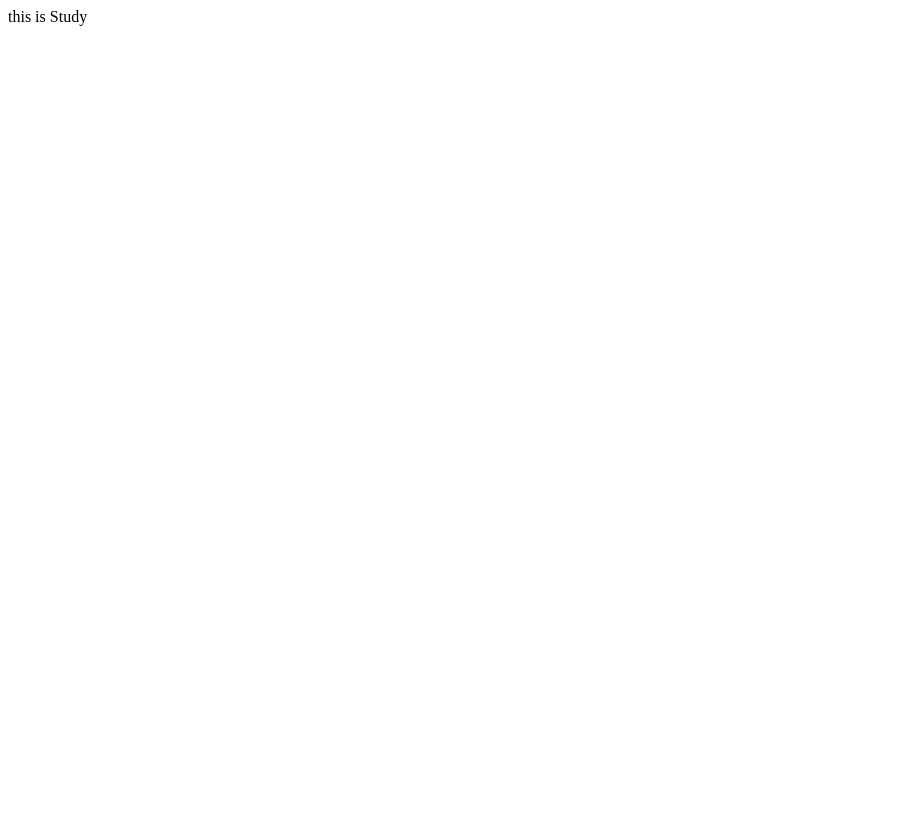
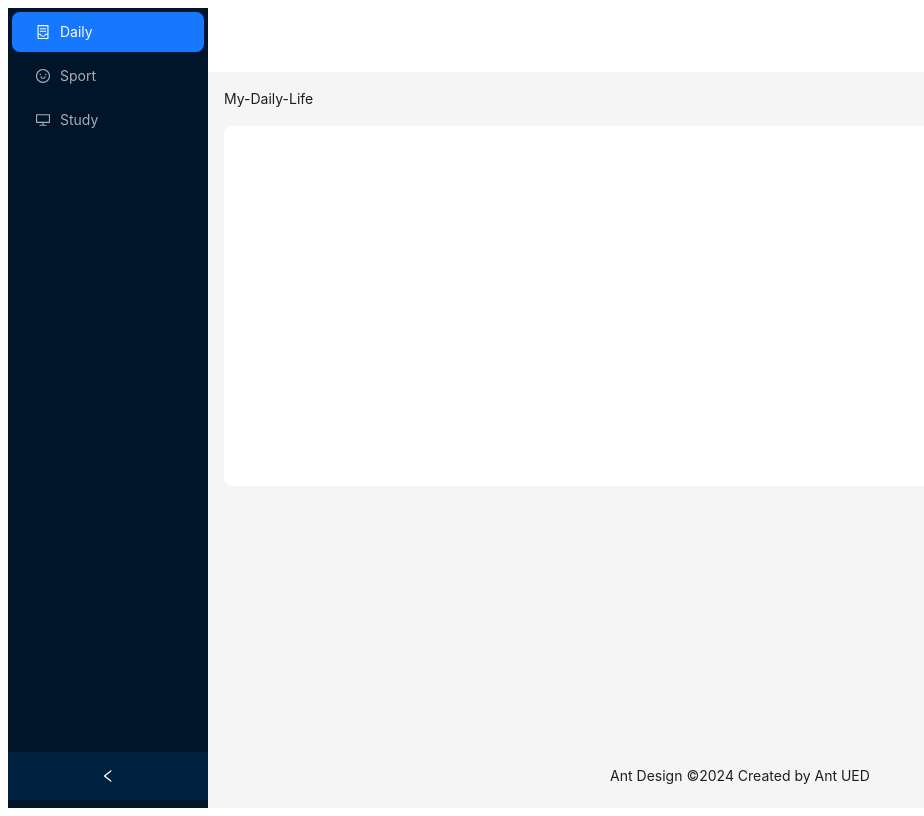
Before and after one commit to continuing2022/first-react, a React (Create React App) app: page /3 in a window 1280 px wide. Shown: the whole page, without its empty margins (0-924 px from the left). Built offline with nearby package versions, Linux system fonts and the light colour scheme.

Commit message:
完成每日计划所有功能

```diff
--- /dev/null
+++ b/src/apis/Daily/index.js
@@ -0,0 +1,50 @@
+import axios from "axios";
+
+export const fetchData = async () => {
+    try {
+        const res = await axios({
+            url: 'https://q6zv39.laf.run/get_list',
+            method: 'GET'
+        });
+        return res.data.list; // 返回数据列表
+    } catch (error) {
+        console.log(error);
+    }
+};
+
+
+export const fetchChangeData = async (paras) => {
+    try {
+        await axios({
+            url: "https://q6zv39.laf.run/add-todo",
+            method: "POST",
+            data: paras,
+        })
+    } catch (error) {
+        console.log(error)
+    }
+}
+
+export const fetchUpdataData = async (id) => {
+    try {
+        await axios({
+            url: "https://q6zv39.laf.run/update_todo",
+            method: "POST",
+            data: { id },
+        })
+    } catch (error) {
+        console.log(error)
+    }
+}
+
+export const fetchDelData = async (id) => {
+    try {
+        await axios({
+            url: "https://q6zv39.laf.run/del_todo",
+            method: "POST",
+            data: { id },
+        })
+    } catch (error) {
+        console.log(error)
+    }
+}
--- a/src/pages/Home/index.css
+++ b/src/pages/Home/index.css
@@ -54,15 +54,13 @@
             width: 90%;
             margin-top: 10px;
             display: flex;
+            flex-direction: column;
 
             .plans {
                 display: flex;
                 width: 100%;
-
-                p {
-                    margin-left: auto;
-                    color: red;
-                }
+                justify-content: space-between;
+                align-items: center;
 
             }
         }
--- a/src/pages/Sport/index.js
+++ b/src/pages/Sport/index.js
@@ -1,7 +1,111 @@
+import React, { useState } from 'react';
+
+import {
+    DesktopOutlined,
+    SmileOutlined,
+    ContainerOutlined,
+
+
+} from '@ant-design/icons';
+
+import { Breadcrumb, Layout, Menu, theme } from 'antd';
+import { useNavigate } from 'react-router-dom';
+
+
+// 输入框
+
+// const onSearch = (value, _e, info) => console.log(info?.source, value);
+const { Header, Content, Footer, Sider } = Layout;
+function getItem(label, key, icon, children) {
+    return {
+        key,
+        icon,
+        children,
+        label,
+    };
+}
+const items = [
+    // 这是左边框
+    getItem('Daily', '1', <ContainerOutlined />),
+    getItem('Sport', '2', <SmileOutlined />),
+    getItem('Study', '3', <DesktopOutlined />),
+];
 const Sport = () => {
+    const [collapsed, setCollapsed] = useState(false);
+    const {
+        token: { colorBgContainer, borderRadiusLG },
+    } = theme.useToken();
+
+    // 点击不同的窗口跳转到不同页面
+    const navigate = useNavigate()
+    const onJump = (key) => {
+        console.log(key)
+        if (key === '1') {
+            navigate('/')
+        } else {
+            navigate(`/${key}`)
+        }
+        // navigate(`/{value}`)
+    }
+
+
+
+
     return (
-        <div>this is Sport</div>
-    )
-}
+        <Layout
+            style={{
+                minHeight: '100vh',
+            }}
+        >
+            <Sider collapsible collapsed={collapsed} onCollapse={(value) => setCollapsed(value)}>
+                <div className="demo-logo-vertical" />
+                {/* 这是导航窗口 */}
+                <Menu theme="dark" defaultSelectedKeys={['1']} mode="inline"
+                    items={items}
+                    onClick={({ key }) => onJump(key)} />
+            </Sider>
+            <Layout>
+                <Header
+                    style={{
+                        padding: 0,
+                        background: colorBgContainer,
+                    }}
+                />
+                <Content
+                    style={{
+                        margin: '0 16px',
+                    }}
+                >
+                    <Breadcrumb
+                        style={{
+                            margin: '16px 0',
+                        }}
+                    >
 
-export default Sport
+                        <Breadcrumb.Item>My-Daily-Life</Breadcrumb.Item>
+                    </Breadcrumb>
+                    {/* 内容书写 */}
+                    <div className='content'
+                        style={{
+                            padding: 24,
+                            minHeight: 360,
+                            background: colorBgContainer,
+                            borderRadius: borderRadiusLG,
+                        }}
+                    >
+
+
+                    </div>
+                </Content>
+                <Footer
+                    style={{
+                        textAlign: 'center',
+                    }}
+                >
+                    Ant Design ©{new Date().getFullYear()} Created by Ant UED
+                </Footer>
+            </Layout>
+        </Layout>
+    );
+};
+export default Sport;
--- a/src/pages/Study/index.js
+++ b/src/pages/Study/index.js
@@ -1,7 +1,111 @@
+import React, { useState } from 'react';
+
+import {
+    DesktopOutlined,
+    SmileOutlined,
+    ContainerOutlined,
+
+
+} from '@ant-design/icons';
+
+import { Breadcrumb, Layout, Menu, theme } from 'antd';
+import { useNavigate } from 'react-router-dom';
+
+
+// 输入框
+
+// const onSearch = (value, _e, info) => console.log(info?.source, value);
+const { Header, Content, Footer, Sider } = Layout;
+function getItem(label, key, icon, children) {
+    return {
+        key,
+        icon,
+        children,
+        label,
+    };
+}
+const items = [
+    // 这是左边框
+    getItem('Daily', '1', <ContainerOutlined />),
+    getItem('Sport', '2', <SmileOutlined />),
+    getItem('Study', '3', <DesktopOutlined />),
+];
 const Study = () => {
+    const [collapsed, setCollapsed] = useState(false);
+    const {
+        token: { colorBgContainer, borderRadiusLG },
+    } = theme.useToken();
+
+    // 点击不同的窗口跳转到不同页面
+    const navigate = useNavigate()
+    const onJump = (key) => {
+        console.log(key)
+        if (key === '1') {
+            navigate('/')
+        } else {
+            navigate(`/${key}`)
+        }
+        // navigate(`/{value}`)
+    }
+
+
+
+
     return (
-        <div>this is Study</div>
-    )
-}
+        <Layout
+            style={{
+                minHeight: '100vh',
+            }}
+        >
+            <Sider collapsible collapsed={collapsed} onCollapse={(value) => setCollapsed(value)}>
+                <div className="demo-logo-vertical" />
+                {/* 这是导航窗口 */}
+                <Menu theme="dark" defaultSelectedKeys={['1']} mode="inline"
+                    items={items}
+                    onClick={({ key }) => onJump(key)} />
+            </Sider>
+            <Layout>
+                <Header
+                    style={{
+                        padding: 0,
+                        background: colorBgContainer,
+                    }}
+                />
+                <Content
+                    style={{
+                        margin: '0 16px',
+                    }}
+                >
+                    <Breadcrumb
+                        style={{
+                            margin: '16px 0',
+                        }}
+                    >
 
-export default Study
+                        <Breadcrumb.Item>My-Daily-Life</Breadcrumb.Item>
+                    </Breadcrumb>
+                    {/* 内容书写 */}
+                    <div className='content'
+                        style={{
+                            padding: 24,
+                            minHeight: 360,
+                            background: colorBgContainer,
+                            borderRadius: borderRadiusLG,
+                        }}
+                    >
+
+
+                    </div>
+                </Content>
+                <Footer
+                    style={{
+                        textAlign: 'center',
+                    }}
+                >
+                    Ant Design ©{new Date().getFullYear()} Created by Ant UED
+                </Footer>
+            </Layout>
+        </Layout>
+    );
+};
+export default Study;
```
Also changed, not shown: src/apis/index.js (deleted, +0 -13 lines), src/pages/Home/index.js (+89 -12 lines).
